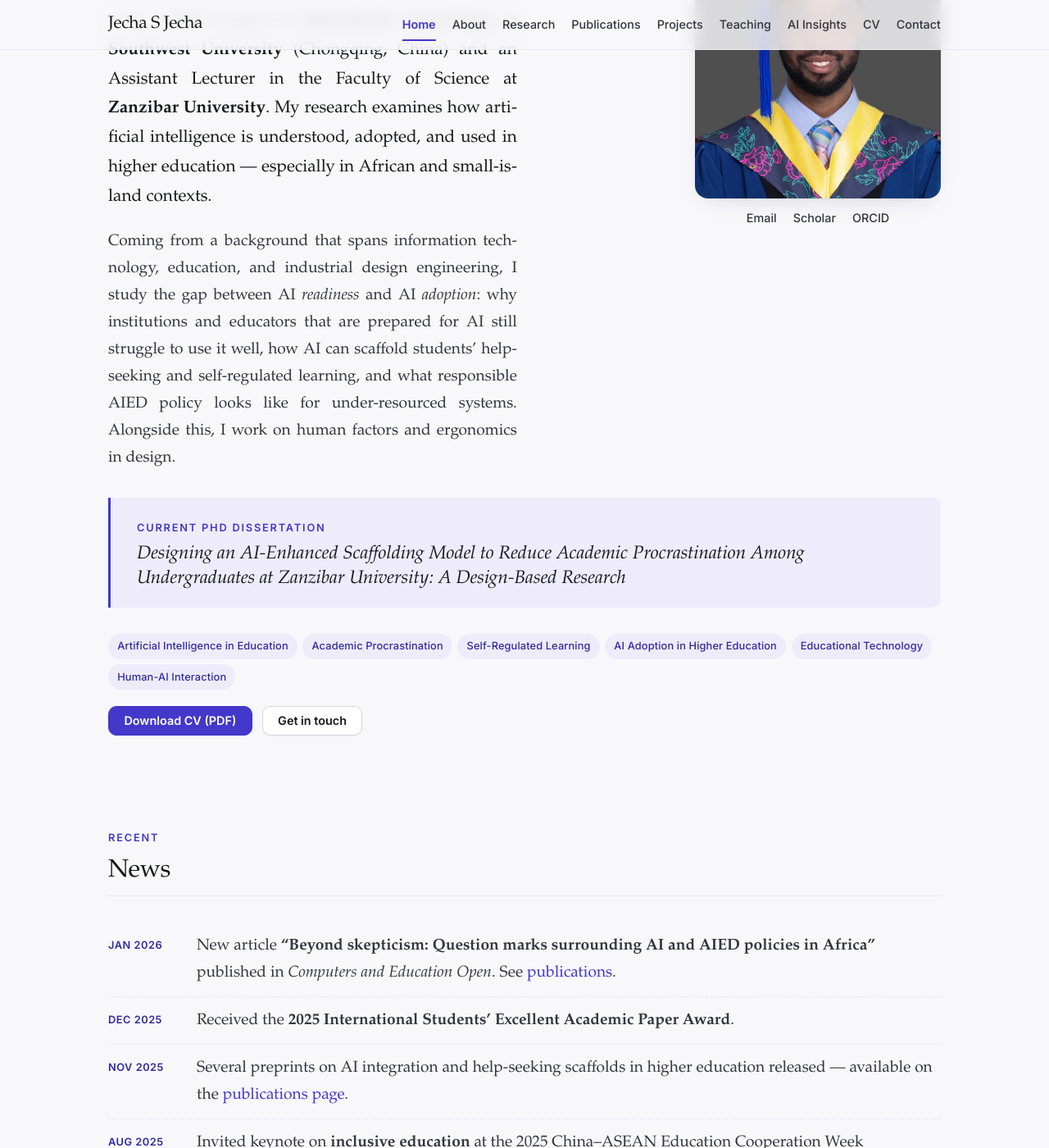
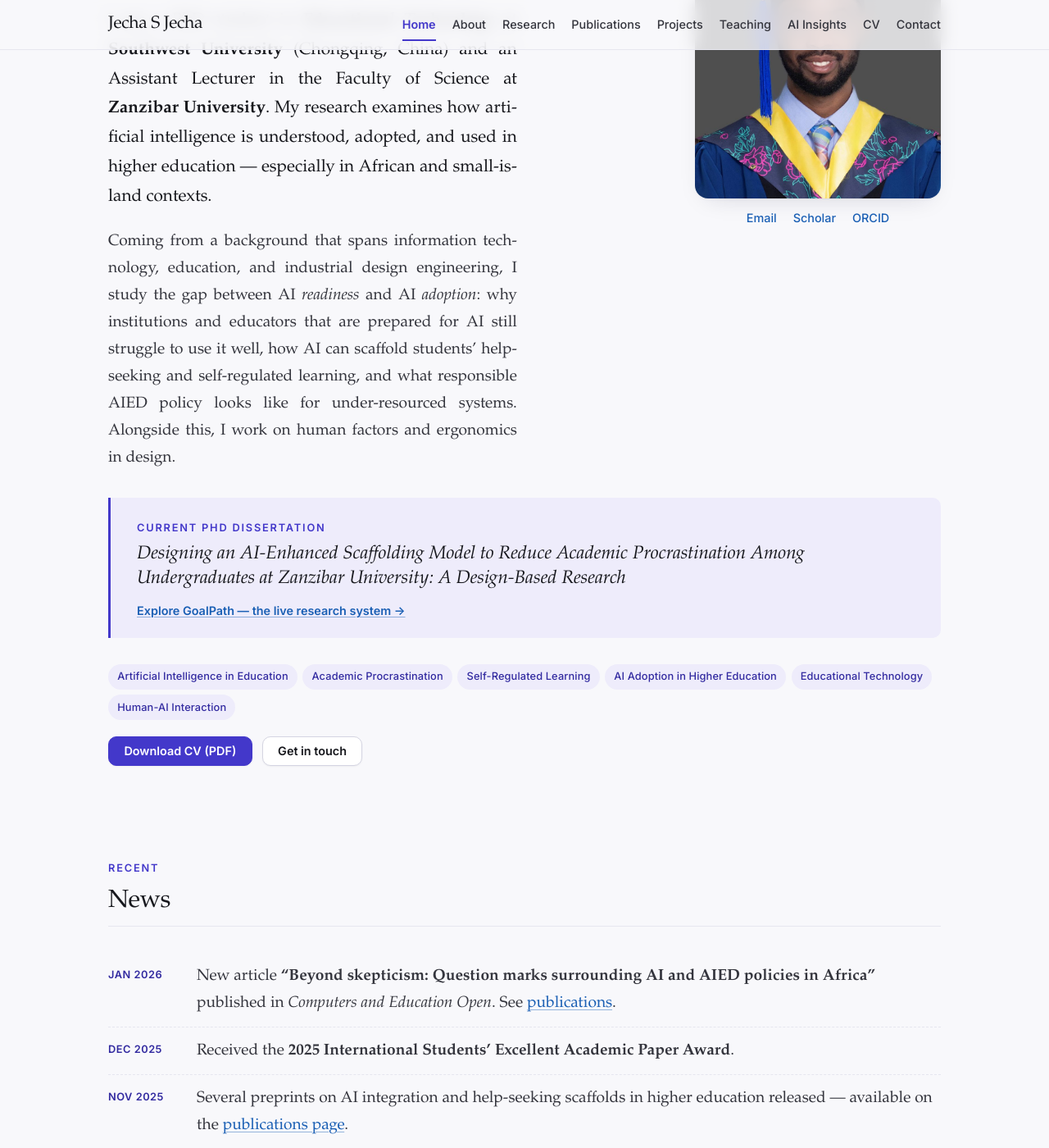
Before and after one commit to jechajecha92-tech/goalpath-site, a Jekyll site: the page built from index.md, in a window 1280 px wide and 1400 px high, scrolled down 334 px. Shown: the whole window at 82% size. Built offline with Jekyll 4.4.1, drawn with Linux system fonts in a browser that asks for light colours; some web fonts are replaced; some of the changed text lies outside the part shown.

Commit message:
Add GoalPath PhD system; make text links clearly blue
- Add GoalPath (https://goalpath.site/#dashboard) as the top featured
  project and as a link from the home dissertation callout.
- Restyle text hyperlinks to a clear blue (#1a5fb4) with a persistent
  underline so they read as clickable; keep nav/buttons/pills/card titles
  unstyled. Profile links under the photo are now blue too.

Co-Authored-By: Claude Fable 5 <noreply@anthropic.com>

```diff
--- a/_layouts/home.html
+++ b/_layouts/home.html
@@ -29,6 +29,7 @@ layout: default
     <aside class="dissertation">
       <span class="eyebrow">Current PhD Dissertation</span>
       <p class="dissertation__title">{{ site.author.dissertation }}</p>
+      <p class="dissertation__link"><a href="https://goalpath.site/#dashboard" rel="noopener">Explore GoalPath — the live research system &rarr;</a></p>
     </aside>
     {%- endif %}
     <h2 class="visually-hidden">Research interests</h2>
--- a/_sass/_base.scss
+++ b/_sass/_base.scss
@@ -58,17 +58,16 @@ dl {
 }
 
 a {
-  color: $color-accent;
-  text-decoration: none;
-  background-image: linear-gradient(currentColor, currentColor);
-  background-size: 0% 1.5px;
-  background-repeat: no-repeat;
-  background-position: 0 100%;
-  transition: background-size $transition, color $transition;
+  color: $color-link;
+  text-decoration: underline;
+  text-decoration-thickness: 1px;
+  text-underline-offset: 0.16em;
+  text-decoration-color: rgba(26, 95, 180, 0.45);
+  transition: color $transition, text-decoration-color $transition;
 
   &:hover {
-    color: $color-accent-dark;
-    background-size: 100% 1.5px;
+    color: $color-link-dark;
+    text-decoration-color: currentColor;
   }
 }
 
@@ -156,6 +155,7 @@ table {
   border: 2px solid $color-accent;
   border-radius: $radius;
   font-weight: 500;
+  text-decoration: none;
   transform: translateY(-200%);
 
   &:focus {
--- a/_sass/_components.scss
+++ b/_sass/_components.scss
@@ -37,6 +37,7 @@
   font-size: $font-size-sm;
   font-weight: 600;
   line-height: 1;
+  text-decoration: none;
   border: 1px solid $color-border-strong;
   border-radius: $radius;
   color: $color-ink;
@@ -156,9 +157,9 @@
 
     a {
       color: $color-ink;
-      background: none;
+      text-decoration: none;
 
-      &:hover { color: $color-accent; background: none; }
+      &:hover { color: $color-accent; }
     }
   }
 
@@ -238,6 +239,7 @@
     border-radius: $radius-pill;
     letter-spacing: 0.03em;
     text-transform: uppercase;
+    text-decoration: none;
     cursor: pointer;
     list-style: none;
 
@@ -397,9 +399,10 @@
     font-weight: 500;
 
     a {
-      color: $color-text;
+      color: $color-link;
+      text-decoration: none;
 
-      &:hover { color: $color-accent; }
+      &:hover { color: $color-link-dark; }
     }
   }
 }
@@ -431,6 +434,13 @@
     line-height: 1.35;
     font-style: italic;
     color: $color-ink;
+  }
+
+  &__link {
+    margin: $space-sm 0 0;
+    font-family: $font-ui;
+    font-size: $font-size-sm;
+    font-weight: 600;
   }
 }
 
--- a/_sass/_layout.scss
+++ b/_sass/_layout.scss
@@ -38,11 +38,10 @@
     font-size: 1.32rem;
     letter-spacing: -0.02em;
     color: $color-ink;
-    background: none;
+    text-decoration: none;
 
     &:hover {
       color: $color-accent;
-      background: none;
     }
   }
 }
@@ -97,14 +96,13 @@
     display: block;
     padding: $space-xs 0;
     color: $color-text;
-    background: none;
+    text-decoration: none;
     font-family: $font-ui;
     font-size: $font-size-sm;
     font-weight: 500;
 
     &:hover {
       color: $color-accent;
-      background: none;
     }
 
     &[aria-current="page"] {
@@ -211,10 +209,11 @@
 
   a {
     color: #fff;
-    background-image: linear-gradient(rgba(255, 255, 255, 0.6), rgba(255, 255, 255, 0.6));
+    text-decoration-color: rgba(255, 255, 255, 0.5);
 
     &:hover {
       color: #fff;
+      text-decoration-color: #fff;
     }
   }
 }
--- a/_sass/_variables.scss
+++ b/_sass/_variables.scss
@@ -4,9 +4,11 @@
 $color-ink: #17181d;            // display headings, 15.8:1 on paper
 $color-text: #34353d;          // body text, 10.4:1 on paper
 $color-text-muted: #64656f;    // secondary text, 5.4:1 on paper
-$color-accent: #4338ca;        // links, primary actions, 8.6:1 on white
+$color-accent: #4338ca;        // UI accent (buttons, nav, eyebrows), 8.6:1 on white
 $color-accent-bright: #4f46e5; // fills, decorative accents
 $color-accent-dark: #322aa0;   // hover
+$color-link: #1a5fb4;          // text hyperlinks — clearly blue & clickable
+$color-link-dark: #123f82;     // link hover
 $color-accent-tint: #eeecfb;   // soft accent surfaces
 $color-bg: #f8f8fb;            // page background (barely cool off-white)
 $color-surface: #ffffff;       // cards, header
```
Also changed, not shown: _data/projects.yml (+16 -0 lines).
